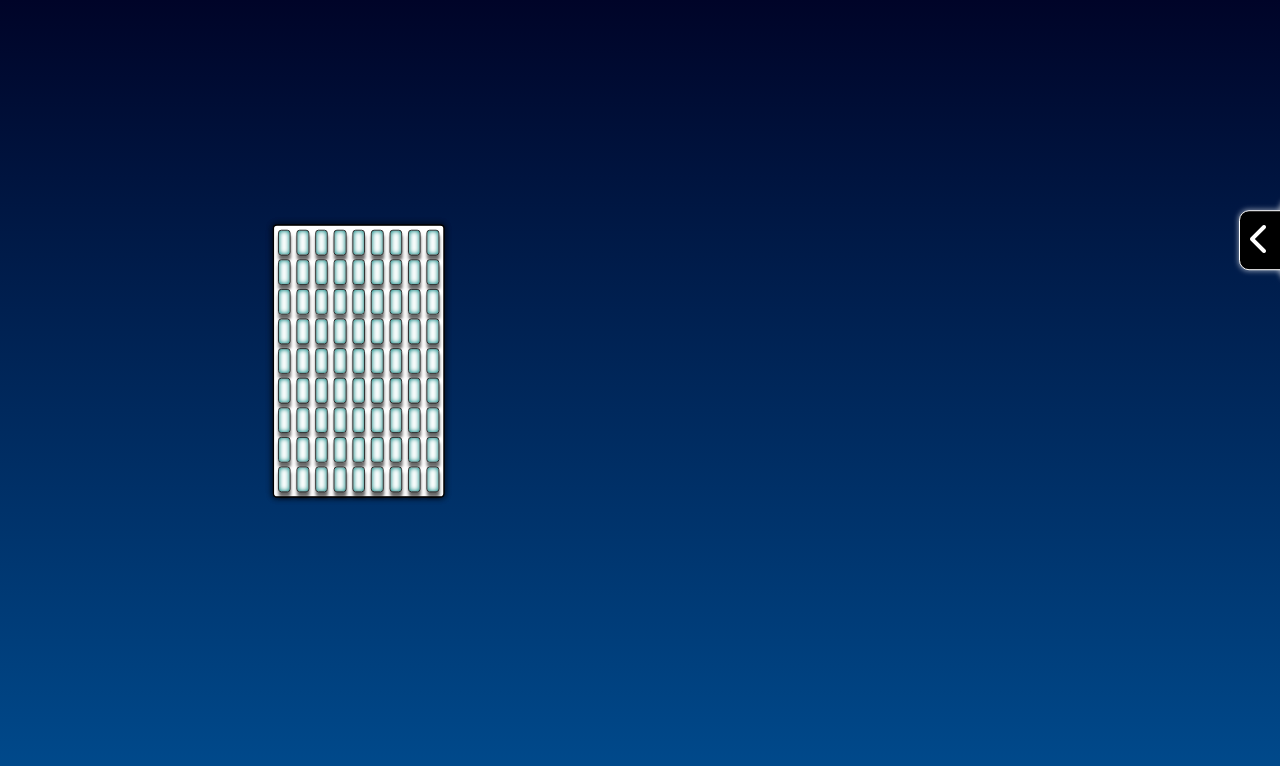
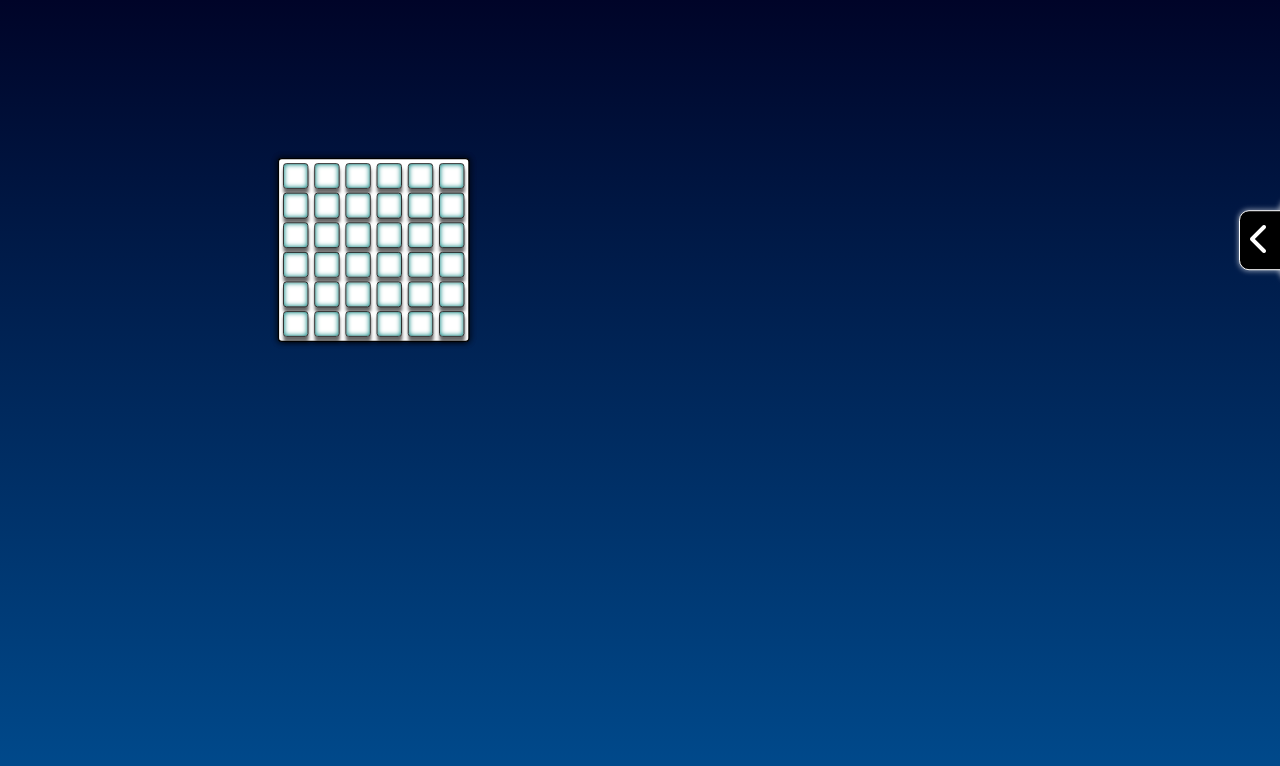
Before and after one commit to savus/battleship, a plain HTML site: page index.html in a window 1280 px wide. Drawn offline with Linux system fonts and the light colour scheme.

Commit message:
implement math equation to make board width dynamic based on number of tiles for customizeable board sizes

```diff
--- a/css/base.css
+++ b/css/base.css
@@ -3,7 +3,10 @@
   --size-10: 0.625rem;
   --size-20: 1.25rem;
   --size-40: 2.5rem;
+  --tile-row-size: 0;
+  --tile-row-size-test: 36;
   --num-of-tiles: 36;
+
   --tile-setup-dur: 0.3;
   --tile-setup-del: 0.06;
   --message-box-dur: 0.8;
--- a/css/game-boards.css
+++ b/css/game-boards.css
@@ -15,7 +15,6 @@
   position: absolute;
   background-color: #fff;
   border-radius: 10px;
-  width: 26.8rem;
   display: flex;
   flex-direction: column;
   padding: var(--size-10);
--- a/js/board-elements.js
+++ b/js/board-elements.js
@@ -2,7 +2,7 @@
 // import { setActive } from "./utility-functions.js";
 // import { active, alphabet, computer, getCurrentTurn, user } from "./main.js";
 
-import { alphabet, gameBoard } from "./main.js";
+import { alphabet, gameBoard, tileRowSize } from "./main.js";
 
 class GameBoard {
   grid;
@@ -20,6 +20,9 @@
     boardElement.id = this.type;
     boardElement.setAttribute("data-size", "large");
     boardElement.classList.add("game-board");
+    boardElement.style.width = `${
+      0.625 * 2 + 0.9375 * (tileRowSize - 1) + 4 * tileRowSize
+    }rem`;
 
     gameBoard.appendChild(boardElement);
 
--- a/js/main.js
+++ b/js/main.js
@@ -201,13 +201,19 @@
 export const active = "active";
 export const dataState = "data-state";
 export const alphabet = "ABCDEFGHIJKLMNOPQRSTUVWXYZ";
+export const boardSize = 6;
 
 const root = document.documentElement;
+
+root.style.setProperty("--tile-row-size", boardSize);
 
 export const messageBoxDur =
   getComputedStyle(root).getPropertyValue("--message-box-dur") * 500;
 
-console.log(messageBoxDur);
+export let tileRowSize =
+  getComputedStyle(root).getPropertyValue("--tile-row-size");
+
+console.log(tileRowSize);
 
 const messageBoxClass = "message-box";
 const headerClass = "message-box-header";
@@ -241,8 +247,8 @@
 
 export const gameBoardSelector = "game-board-container";
 export const gameBoard = document.querySelector(`.${gameBoardSelector}`);
-const testPlayer = new Player("player1", "player", 9);
-const testPlayer2 = new Player("player2", "computer", 9);
+const testPlayer = new Player("player1", "player", boardSize);
+const testPlayer2 = new Player("player2", "computer", boardSize);
 
 // wait(100).then(() => {
 //   return messageBoxHandler.readMessageObj(currentMessageObject);
```
